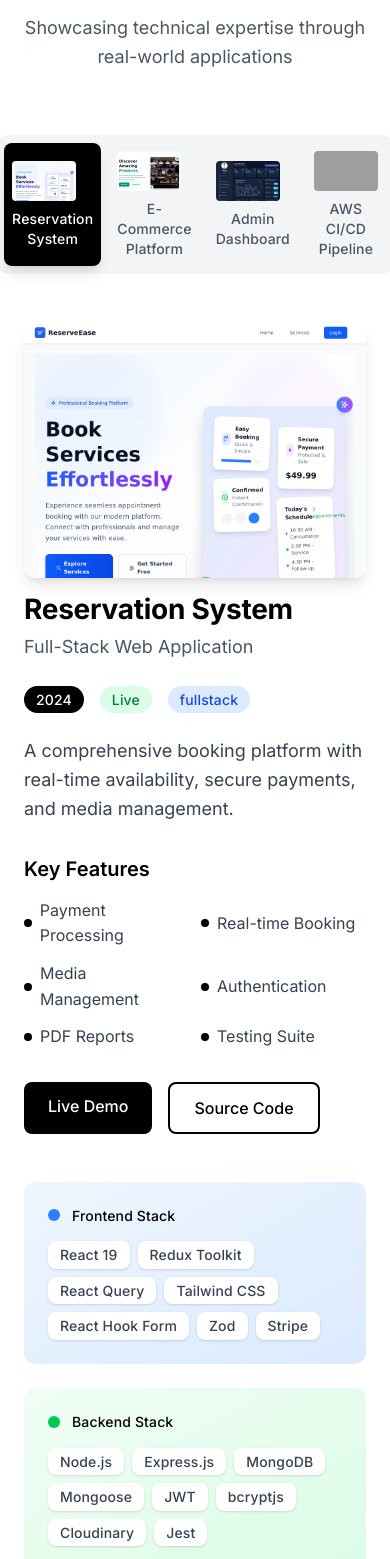
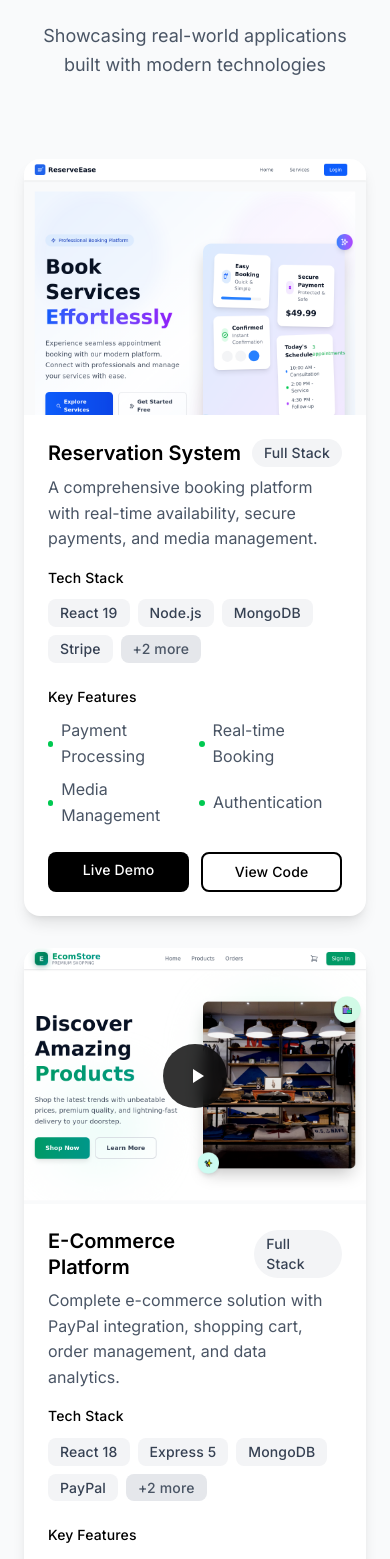
Before and after one commit to hopeten27/tesfalidet-portfolio, a React (Vite) app: page / in a window 390 px wide. Shown: the part 4562-6121 px from the top of the page. Built offline with nearby package versions, Linux system fonts and the light colour scheme; grey boxes are pictures that could not be loaded.

Commit message:
Enhance Projects component with video autoplay feature, improved project details, and updated styling

```diff
--- a/src/components/Projects.jsx
+++ b/src/components/Projects.jsx
@@ -2,10 +2,12 @@ import { useState, useEffect } from 'react';
 import reservationImg from '../assets/reservation-system.png';
 import ecommerceImg from '../assets/e-commerce.png';
 import adminImg from '../assets/admin-dashboard.png';
+import githubActionsImg from '../assets/github_actions.png';
 
 function Projects() {
-  const [selectedProject, setSelectedProject] = useState(0);
   const [isVisible, setIsVisible] = useState(false);
+  const [playingVideo, setPlayingVideo] = useState(null);
+  const [fullscreenVideo, setFullscreenVideo] = useState(null);
 
   const projects = [
     {
@@ -13,13 +15,11 @@ function Projects() {
       title: 'Reservation System',
       subtitle: 'Full-Stack Web Application',
       description: 'A comprehensive booking platform with real-time availability, secure payments, and media management.',
-      category: 'fullstack',
+      category: 'Full Stack',
       year: '2024',
-      status: 'Live',
       image: reservationImg,
-      frontend: ['React 19', 'Redux Toolkit', 'React Query', 'Tailwind CSS', 'React Hook Form', 'Zod', 'Stripe'],
-      backend: ['Node.js', 'Express.js', 'MongoDB', 'Mongoose', 'JWT', 'bcryptjs', 'Cloudinary', 'Jest'],
-      features: ['Payment Processing', 'Real-time Booking', 'Media Management', 'Authentication', 'PDF Reports', 'Testing Suite'],
+      tech: ['React 19', 'Node.js', 'MongoDB', 'Stripe', 'JWT', 'Cloudinary'],
+      features: ['Payment Processing', 'Real-time Booking', 'Media Management', 'Authentication'],
       demoLink: 'https://reservation-system-cyan-zeta.vercel.app/',
       codeLink: 'https://github.com/tesfa27/reservation-system'
     },
@@ -27,14 +27,13 @@ function Projects() {
       id: 2,
       title: 'E-Commerce Platform',
       subtitle: 'Full-Stack Shopping Application',
-      description: 'Developed a full-stack E-Commerce platform using React 18 with Redux Toolkit, React Query, and Tailwind CSS for a responsive frontend, integrated with PayPal for secure payments. Features JWT authentication, media handling with Cloudinary, and data visualization using React Google Charts.',
-      category: 'fullstack',
+      description: 'Complete e-commerce solution with PayPal integration, shopping cart, order management, and data analytics.',
+      category: 'Full Stack',
       year: '2024',
-      status: 'Live',
       image: ecommerceImg,
-      frontend: ['React 18', 'Redux Toolkit', 'React Query', 'Tailwind CSS', 'Bootstrap', 'Headless UI', 'PayPal', 'React Google Charts'],
-      backend: ['Node.js', 'Express 5', 'MongoDB', 'Mongoose', 'JWT', 'bcryptjs', 'Cloudinary', 'Multer', 'Nodemailer'],
-      features: ['PayPal Integration', 'Shopping Cart', 'Order Management', 'Email Notifications', 'Data Analytics', 'Media Upload'],
+      video: 'https://res.cloudinary.com/dxmeua2xz/video/upload/v1761394243/ECOMSTORE_n93vex.mp4',
+      tech: ['React 18', 'Express 5', 'MongoDB', 'PayPal', 'Redux Toolkit', 'Cloudinary'],
+      features: ['PayPal Integration', 'Shopping Cart', 'Order Management', 'Email Notifications'],
       demoLink: 'https://e-commerce-woad-five-26.vercel.app/',
       codeLink: 'https://github.com/tesfa27/e-commerce'
     },
@@ -42,14 +41,12 @@ function Projects() {
       id: 3,
       title: 'Admin Dashboard',
       subtitle: 'Interactive Management Interface',
-      description: 'Developed an interactive admin dashboard using React 18 and Material UI with Emotion for modern UI components and theming. Implemented data visualization with Nivo charts and scheduling features using FullCalendar. Integrated responsive navigation with React Pro Sidebar, advanced tables with MUI Data Grid, and form management with Formik + Yup validation.',
-      category: 'frontend',
+      description: 'Modern admin dashboard with data visualization, calendar scheduling, and advanced table management.',
+      category: 'Frontend',
       year: '2024',
-      status: 'Live',
       image: adminImg,
-      frontend: ['React 18', 'Material UI', 'Emotion', 'Nivo Charts', 'FullCalendar', 'React Pro Sidebar', 'Formik', 'Yup'],
-      backend: ['Frontend Only'],
-      features: ['Data Visualization', 'Calendar Scheduling', 'Advanced Tables', 'Form Validation', 'Responsive Design', 'Performance Monitoring'],
+      tech: ['React 18', 'Material UI', 'Nivo Charts', 'FullCalendar', 'Formik', 'Yup'],
+      features: ['Data Visualization', 'Calendar Scheduling', 'Advanced Tables', 'Form Validation'],
       demoLink: 'https://tesfa-admin.netlify.app/',
       codeLink: 'https://github.com/tesfa27'
     },
@@ -57,14 +54,12 @@ function Projects() {
       id: 4,
       title: 'AWS CI/CD Pipeline',
       subtitle: 'DevOps & Cloud Infrastructure',
-      description: 'Professional Node.js REST API with automated CI/CD pipeline. Features automated testing, code quality checks, secure GitHub OIDC deployment, zero-downtime deployments to AWS Elastic Beanstalk, health monitoring, and automatic rollback on failure.',
-      category: 'devops',
+      description: 'Professional Node.js REST API with automated CI/CD pipeline, zero-downtime deployments, and health monitoring.',
+      category: 'DevOps',
       year: '2024',
-      status: 'Live',
-      image: '⚙️',
-      frontend: ['REST API', 'CRUD Operations', 'Health Monitoring'],
-      backend: ['Node.js', 'Express.js', 'Jest', 'ESLint', 'GitHub Actions', 'AWS Elastic Beanstalk', 'Docker', 'OIDC'],
-      features: ['Automated Testing', 'Code Quality Checks', 'OIDC Authentication', 'Zero-downtime Deployment', 'Health Monitoring', 'Automatic Rollback', 'Containerization', 'CI/CD Workflow'],
+      image: githubActionsImg,
+      tech: ['Node.js', 'GitHub Actions', 'AWS Beanstalk', 'Docker', 'Jest', 'OIDC'],
+      features: ['Automated Testing', 'Zero-downtime Deployment', 'Health Monitoring', 'CI/CD Workflow'],
       demoLink: 'http://demo-env.eba-7smfn5dj.eu-north-1.elasticbeanstalk.com',
       codeLink: 'https://github.com/tesfa27/aws-ci-cd-sample-app'
     }
@@ -86,176 +81,222 @@ function Projects() {
     return () => observer.disconnect();
   }, []);
 
+  // Auto-play video when card comes into view
+  useEffect(() => {
+    const observer = new IntersectionObserver(
+      (entries) => {
+        entries.forEach((entry) => {
+          const projectId = parseInt(entry.target.dataset.projectId);
+          const project = projects.find(p => p.id === projectId);
+
+          if (entry.isIntersecting && project?.video) {
+            setPlayingVideo(projectId);
+          } else {
+            setPlayingVideo(null);
+          }
+        });
+      },
+      { threshold: 0.5 }
+    );
+
+    const projectCards = document.querySelectorAll('[data-project-id]');
+    projectCards.forEach(card => observer.observe(card));
+
+    return () => observer.disconnect();
+  }, [isVisible]);
+
   return (
-    <section id="projects" className="py-24 bg-white">
+    <section id="projects" className="py-24 bg-gray-50">
       <div className="container mx-auto px-6 max-w-7xl">
 
         {/* Section Header */}
-        <div className={`text-center mb-16 transition-all duration-700 ${isVisible ? 'opacity-100 translate-y-0' : 'opacity-0 translate-y-8'}`}>
-          <h2 className="text-heading text-black mb-4">Featured Work</h2>
-          <div className="w-20 h-1 bg-black mx-auto mb-4"></div>
+        <div className={`text-center mb-20 transition-all duration-700 ${isVisible ? 'opacity-100 translate-y-0' : 'opacity-0 translate-y-8'}`}>
+          <h2 className="text-heading text-black mb-4">Featured Projects</h2>
+          <div className="w-20 h-1 bg-black mx-auto mb-6"></div>
           <p className="text-body-large text-gray-600 max-w-2xl mx-auto">
-            Showcasing technical expertise through real-world applications
+            Showcasing real-world applications built with modern technologies
           </p>
         </div>
 
-        {/* Project Showcase */}
-        <div className={`transition-all duration-700 delay-200 ${isVisible ? 'opacity-100 translate-y-0' : 'opacity-0 translate-y-8'}`}>
+        {/* Projects Grid */}
+        <div className="grid lg:grid-cols-2 gap-8">
+          {projects.map((project, index) => (
+            <div
+              key={project.id}
+              data-project-id={project.id}
+              className={`group bg-white rounded-2xl overflow-hidden shadow-lg hover:shadow-2xl transition-all duration-500 transform hover:-translate-y-2 ${
+                isVisible ? 'opacity-100 translate-y-0' : 'opacity-0 translate-y-8'
+              }`}
+              style={{ transitionDelay: `${index * 200}ms` }}
+            >
+              {/* Project Image/Video */}
+              <div className="relative h-64 overflow-hidden">
+                {playingVideo === project.id && project.video ? (
+                  <video
+                    src={project.video}
+                    autoPlay
+                    muted
+                    loop
+                    className="w-full h-full object-cover"
+                    onLoadStart={() => console.log('Video loading...')}
+                    onCanPlay={() => console.log('Video ready to play')}
+                  />
+                ) : (
+                  <img
+                    src={project.image}
+                    alt={project.title}
+                    className="w-full h-full object-cover group-hover:scale-105 transition-transform duration-500"
+                  />
+                )}
 
-          {/* Project Navigation */}
-          <div className="flex justify-center mb-12">
-            <div className="flex space-x-2 bg-gray-100 p-2 rounded-xl">
-              {projects.map((project, index) => (
+                {/* Video Play Button */}
+                {project.video && playingVideo !== project.id && (
                   <button
-                  key={project.id}
-                  onClick={() => setSelectedProject(index)}
-                  className={`p-2 rounded-lg transition-all duration-300 ${
-                    selectedProject === index
-                      ? 'bg-black text-white shadow-lg'
-                      : 'text-gray-600 hover:text-black hover:bg-white'
-                  }`}
+                    onClick={() => setPlayingVideo(project.id)}
+                    className="absolute inset-0 flex items-center justify-center bg-black/0 hover:bg-black/20 transition-all duration-300 group/play"
                   >
-                  <div className="text-center">
-                    <div className="w-16 h-10 mb-2 rounded overflow-hidden">
-                      <img src={project.image} alt={project.title} className="w-full h-full object-cover" />
-                    </div>
-                    <div className="text-caption">{project.title}</div>
+                    <div className="w-16 h-16 bg-black/80 backdrop-blur-sm rounded-full flex items-center justify-center group-hover/play:scale-110 group-hover/play:bg-black/90 transition-all duration-300">
+                      <svg className="w-6 h-6 text-white ml-1" fill="currentColor" viewBox="0 0 24 24">
+                        <path d="M8 5v14l11-7z"/>
+                      </svg>
                     </div>
                   </button>
+                )}
+
+                {/* Video Controls */}
+                {playingVideo === project.id && (
+                  <>
+                    <button
+                      onClick={() => setPlayingVideo(null)}
+                      className="absolute top-4 right-4 w-10 h-10 bg-black/80 backdrop-blur-sm rounded-full flex items-center justify-center text-white hover:bg-black/90 transition-colors"
+                    >
+                      <svg className="w-5 h-5" fill="none" stroke="currentColor" viewBox="0 0 24 24">
+                        <path strokeLinecap="round" strokeLinejoin="round" strokeWidth={2} d="M6 18L18 6M6 6l12 12" />
+                      </svg>
+                    </button>
+                    <button
+                      onClick={() => {
+                        setFullscreenVideo(project.video);
+                        document.body.style.overflow = 'hidden';
+                      }}
+                      className="absolute top-4 left-4 w-10 h-10 bg-black/80 backdrop-blur-sm rounded-full flex items-center justify-center text-white hover:bg-black/90 transition-colors"
+                    >
+                      <svg className="w-5 h-5" fill="none" stroke="currentColor" viewBox="0 0 24 24">
+                        <path strokeLinecap="round" strokeLinejoin="round" strokeWidth={2} d="M4 8V4m0 0h4M4 4l5 5m11-1V4m0 0h-4m4 0l-5 5M4 16v4m0 0h4m-4 0l5-5m11 5l-5-5m5 5v-4m0 4h-4" />
+                      </svg>
+                    </button>
+                  </>
+                )}
+              </div>
+
+              {/* Project Content */}
+              <div className="p-6">
+                {/* Project Header */}
+                <div className="mb-4">
+                  <div className="flex items-center justify-between mb-2">
+                    <h3 className="text-subheading text-black font-bold">{project.title}</h3>
+                    <span className="px-3 py-1 bg-gray-100 text-gray-700 text-caption rounded-full">
+                      {project.category}
+                    </span>
+                  </div>
+                  <p className="text-body text-gray-600">
+                    {project.description}
+                  </p>
+                </div>
+
+                {/* Tech Stack */}
+                <div className="mb-6">
+                  <h4 className="text-caption text-black font-semibold mb-3">Tech Stack</h4>
+                  <div className="flex flex-wrap gap-2">
+                    {project.tech.slice(0, 4).map((tech, techIndex) => (
+                      <span key={techIndex} className="px-3 py-1 bg-gray-100 text-gray-700 text-caption rounded-lg">
+                        {tech}
+                      </span>
                     ))}
+                    {project.tech.length > 4 && (
+                      <span className="px-3 py-1 bg-gray-200 text-gray-600 text-caption rounded-lg">
+                        +{project.tech.length - 4} more
+                      </span>
+                    )}
                   </div>
                 </div>
 
-          {/* Project Details */}
-          <div className="grid lg:grid-cols-2 gap-12 items-start">
-
-            {/* Left: Project Info */}
-            <div className="space-y-8">
-              <div>
+                {/* Key Features */}
                 <div className="mb-6">
-                  <div className="w-full h-64 mb-4 rounded-xl overflow-hidden shadow-lg">
-                    <img
-                      src={projects[selectedProject].image}
-                      alt={projects[selectedProject].title}
-                      className="w-full h-full object-cover"
-                    />
-                  </div>
-                  <h3 className="text-heading text-black mb-2">{projects[selectedProject].title}</h3>
-                  <p className="text-body-large text-gray-600">{projects[selectedProject].subtitle}</p>
-                </div>
-
-                <div className="flex items-center gap-4 mb-6">
-                  <span className="px-3 py-1 bg-black text-white text-caption rounded-full">
-                    {projects[selectedProject].year}
-                  </span>
-                  <span className="px-3 py-1 bg-green-100 text-green-700 text-caption rounded-full">
-                    {projects[selectedProject].status}
-                  </span>
-                  <span className="px-3 py-1 bg-blue-100 text-blue-700 text-caption rounded-full">
-                    {projects[selectedProject].category}
-                  </span>
-                </div>
-
-                <p className="text-body-large text-gray-700 leading-relaxed">
-                  {projects[selectedProject].description}
-                </p>
-              </div>
-
-              {/* Key Features */}
-              <div>
-                <h4 className="text-subheading text-black mb-4">Key Features</h4>
-                <div className="grid grid-cols-2 gap-3">
-                  {projects[selectedProject].features.map((feature, index) => (
-                    <div key={index} className="flex items-center space-x-2">
-                      <div className="w-2 h-2 bg-black rounded-full"></div>
-                      <span className="text-body text-gray-700">{feature}</span>
+                  <h4 className="text-caption text-black font-semibold mb-3">Key Features</h4>
+                  <div className="grid grid-cols-2 gap-2">
+                    {project.features.slice(0, 4).map((feature, featureIndex) => (
+                      <div key={featureIndex} className="flex items-center space-x-2">
+                        <div className="w-1.5 h-1.5 bg-green-500 rounded-full"></div>
+                        <span className="text-body text-gray-600 text-sm">{feature}</span>
                       </div>
                     ))}
                   </div>
                 </div>
 
                 {/* Action Buttons */}
-              <div className="flex gap-4">
+                <div className="grid grid-cols-2 gap-3">
                   <a
-                  href={projects[selectedProject].demoLink}
-                  className="px-6 py-3 bg-black text-white rounded-lg hover:bg-gray-800 transition-colors font-medium"
+                    href={project.demoLink}
+                    className="px-4 py-2 bg-black text-white rounded-lg hover:bg-gray-800 transition-colors text-center text-caption font-medium"
                     target="_blank"
                     rel="noopener noreferrer"
                   >
                     Live Demo
                   </a>
                   <a
-                  href={projects[selectedProject].codeLink}
-                  className="px-6 py-3 border-2 border-black text-black rounded-lg hover:bg-black hover:text-white transition-colors font-medium"
+                    href={project.codeLink}
+                    className="px-4 py-2 border-2 border-black text-black rounded-lg hover:bg-black hover:text-white transition-colors text-center text-caption font-medium"
                     target="_blank"
                     rel="noopener noreferrer"
                   >
-                  Source Code
+                    View Code
+                  </a>
+                </div>
+              </div>
+            </div>
+          ))}
+        </div>
+
+        {/* Call to Action */}
+        <div className={`text-center mt-16 transition-all duration-700 delay-1000 ${isVisible ? 'opacity-100 translate-y-0' : 'opacity-0 translate-y-8'}`}>
+          <p className="text-body-large text-gray-600 mb-6">Want to see more projects or discuss a collaboration?</p>
+          <a
+            href="#contact"
+            className="inline-block px-8 py-3 bg-black text-white rounded-lg hover:bg-gray-800 transition-colors font-medium"
+          >
+            Get In Touch
           </a>
         </div>
       </div>
 
-            {/* Right: Tech Stack */}
-            <div className="space-y-6">
+      {/* Fullscreen Video Modal */}
+      {fullscreenVideo && (
+        <div className="fixed inset-0 bg-black z-50 flex items-center justify-center">
+          <button
+            onClick={() => {
+              setFullscreenVideo(null);
+              document.body.style.overflow = 'unset';
+            }}
+            className="absolute top-6 right-6 z-10 w-12 h-12 bg-white/20 backdrop-blur-sm rounded-full flex items-center justify-center text-white hover:bg-white/30 transition-colors"
+          >
+            <svg className="w-6 h-6" fill="none" stroke="currentColor" viewBox="0 0 24 24">
+              <path strokeLinecap="round" strokeLinejoin="round" strokeWidth={2} d="M6 18L18 6M6 6l12 12" />
+            </svg>
+          </button>
 
-              {/* Frontend Stack */}
-              <div className="bg-gradient-to-br from-blue-50 to-blue-100 p-6 rounded-xl">
-                <div className="flex items-center mb-4">
-                  <div className="w-3 h-3 bg-blue-500 rounded-full mr-3"></div>
-                  <h5 className="text-caption text-black font-semibold">Frontend Stack</h5>
+          <video
+            src={fullscreenVideo}
+            autoPlay
+            controls
+            className="w-full h-full object-contain"
+            onEnded={() => {
+              setFullscreenVideo(null);
+              document.body.style.overflow = 'unset';
+            }}
+          />
         </div>
-                <div className="flex flex-wrap gap-2">
-                  {projects[selectedProject].frontend.map((tech, index) => (
-                    <span key={index} className="px-3 py-1 bg-white text-gray-700 text-caption rounded-lg shadow-sm">
-                      {tech}
-                    </span>
-                  ))}
-                </div>
-              </div>
-
-              {/* Backend Stack */}
-              <div className="bg-gradient-to-br from-green-50 to-green-100 p-6 rounded-xl">
-                <div className="flex items-center mb-4">
-                  <div className="w-3 h-3 bg-green-500 rounded-full mr-3"></div>
-                  <h5 className="text-caption text-black font-semibold">Backend Stack</h5>
-                </div>
-                <div className="flex flex-wrap gap-2">
-                  {projects[selectedProject].backend.map((tech, index) => (
-                    <span key={index} className="px-3 py-1 bg-white text-gray-700 text-caption rounded-lg shadow-sm">
-                      {tech}
-                    </span>
-                  ))}
-                </div>
-              </div>
-
-              {/* Architecture Diagram */}
-              <div className="bg-gray-50 p-6 rounded-xl">
-                <h5 className="text-caption text-black font-semibold mb-4">Architecture</h5>
-                <div className="space-y-3">
-                  <div className="flex items-center justify-between p-3 bg-white rounded-lg">
-                    <span className="text-body text-gray-700">Frontend</span>
-                    <span className="text-caption text-blue-600">React 19 + Redux</span>
-                  </div>
-                  <div className="flex justify-center">
-                    <div className="w-px h-4 bg-gray-300"></div>
-                  </div>
-                  <div className="flex items-center justify-between p-3 bg-white rounded-lg">
-                    <span className="text-body text-gray-700">API Layer</span>
-                    <span className="text-caption text-green-600">Express.js</span>
-                  </div>
-                  <div className="flex justify-center">
-                    <div className="w-px h-4 bg-gray-300"></div>
-                  </div>
-                  <div className="flex items-center justify-between p-3 bg-white rounded-lg">
-                    <span className="text-body text-gray-700">Database</span>
-                    <span className="text-caption text-gray-600">MongoDB</span>
-                  </div>
-                </div>
-              </div>
-            </div>
-          </div>
-        </div>
-      </div>
+      )}
     </section>
   );
 }
```
Lines whose indentation alone changed are shown as unchanged.
